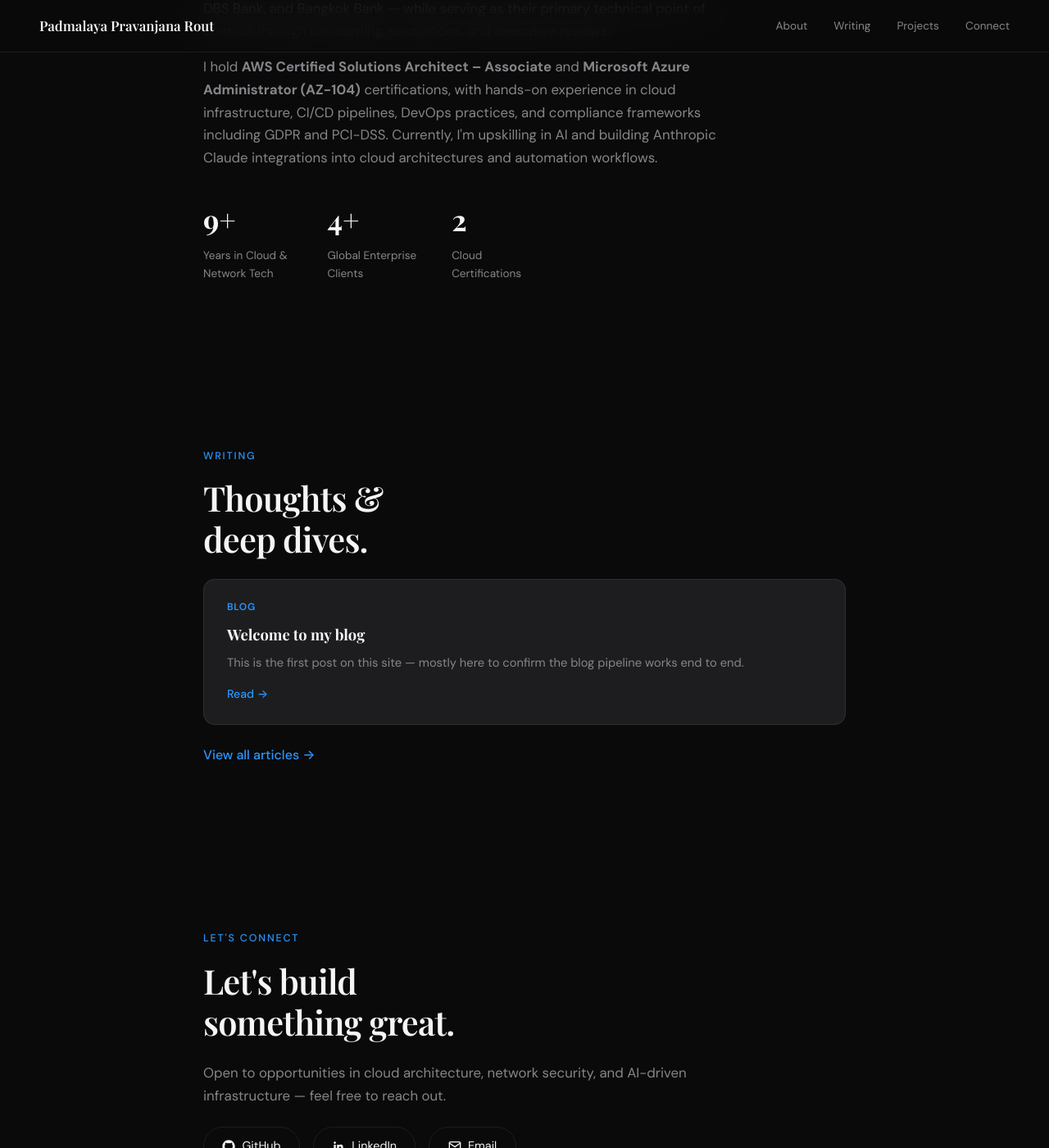
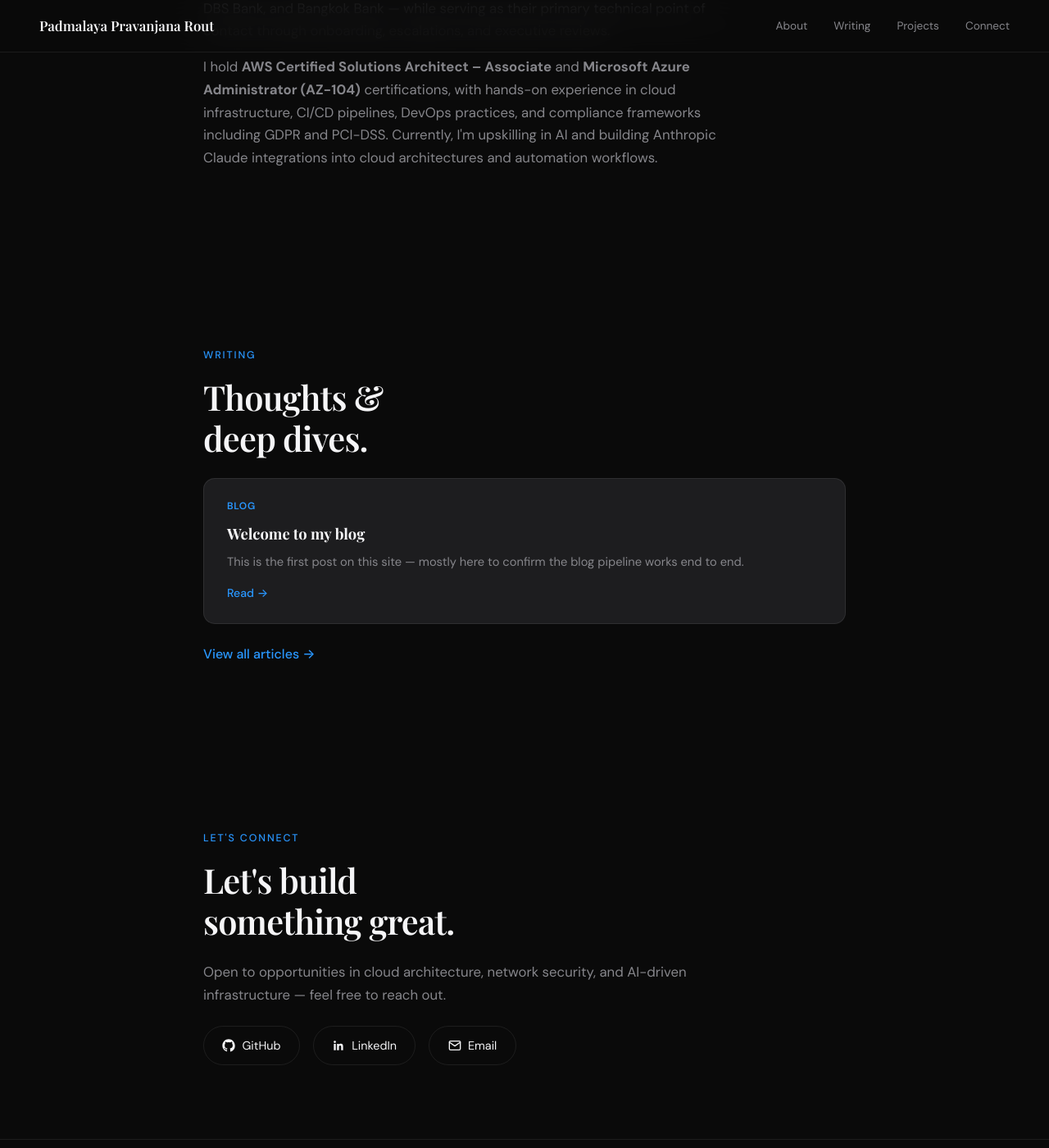
Before and after one commit to pravanjana/pravanjana.github.io, a Jekyll site: the page built from index.html, in a window 1280 px wide and 1400 px high, scrolled down 541 px. Shown: the whole window at 82% size. Built offline with Jekyll 4.4.1, drawn with Linux system fonts in a browser that asks for light colours.

Commit message:
Remove stats row from About section

```diff
--- a/index.html
+++ b/index.html
@@ -32,20 +32,6 @@ title: Home
   <p class="section-body reveal reveal-delay-3">
     I hold <strong>AWS Certified Solutions Architect &ndash; Associate</strong> and <strong>Microsoft Azure Administrator (AZ-104)</strong> certifications, with hands-on experience in cloud infrastructure, CI/CD pipelines, DevOps practices, and compliance frameworks including GDPR and PCI-DSS. Currently, I'm upskilling in AI and building Anthropic Claude integrations into cloud architectures and automation workflows.
   </p>
-  <div class="stats-row reveal reveal-delay-3">
-    <div class="stat">
-      <div class="stat-num">9+</div>
-      <div class="stat-label">Years in Cloud &amp; Network Tech</div>
-    </div>
-    <div class="stat">
-      <div class="stat-num">4+</div>
-      <div class="stat-label">Global Enterprise Clients</div>
-    </div>
-    <div class="stat">
-      <div class="stat-num">2</div>
-      <div class="stat-label">Cloud Certifications</div>
-    </div>
-  </div>
 </section>
 
 <section id="writing">
--- a/style.css
+++ b/style.css
@@ -120,27 +120,6 @@ section {
   border-radius: 16px;
   object-fit: cover;
   border: 1px solid var(--border);
-}
-
-.stats-row {
-  display: flex;
-  gap: 2.5rem;
-  flex-wrap: wrap;
-  margin-top: 2rem;
-}
-
-.stat-num {
-  font-family: var(--font-display);
-  font-size: 2.2rem;
-  font-weight: 700;
-  color: var(--text);
-}
-
-.stat-label {
-  color: var(--muted);
-  font-size: 0.85rem;
-  margin-top: 0.25rem;
-  max-width: 12ch;
 }
 
 /* Writing */
@@ -366,8 +345,4 @@ li code {
     padding-left: 1.25rem;
     padding-right: 1.25rem;
   }
-
-  .stats-row {
-    gap: 1.5rem;
-  }
 }
```
